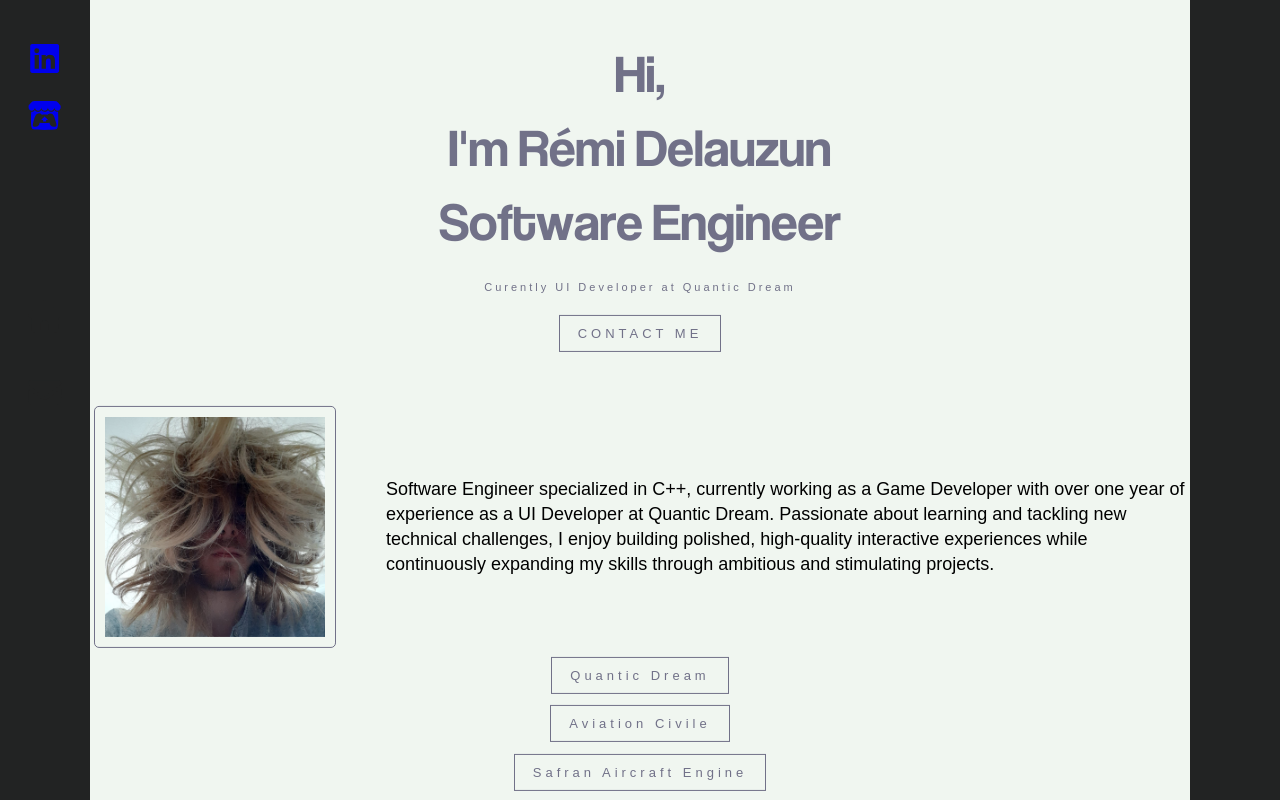
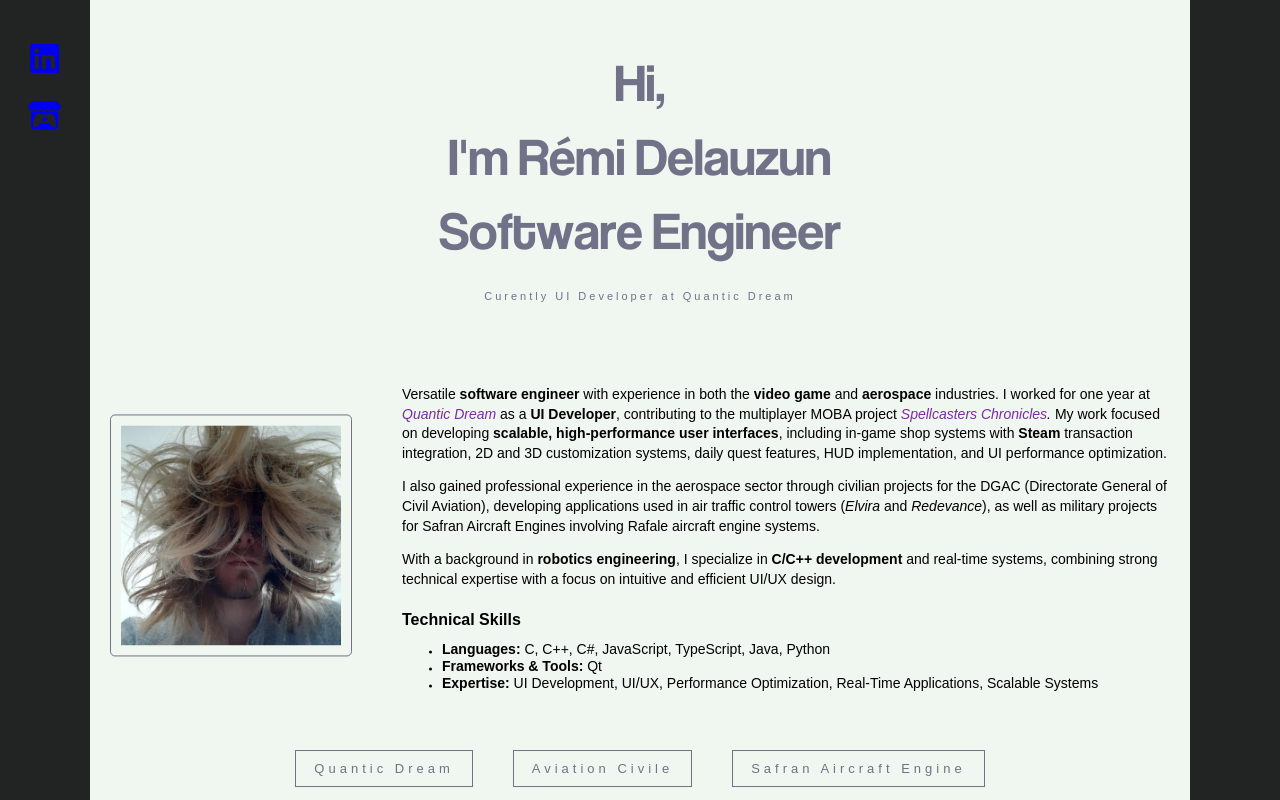
Before and after one commit to RemDel/Portfolio, a React (Create React App) app: page /project in a window 1280 px wide. Built offline with nearby package versions, Linux system fonts and the light colour scheme.

Commit message:
Update front page

```diff
--- a/src/components/Home/index.js
+++ b/src/components/Home/index.js
@@ -37,8 +37,7 @@
                         idx={15}/>
 
                 </h1>
-                <h2>Curently UI Developer at Quantic Dream</h2>
-                <Link to="/contact" className='flat-button' >CONTACT ME</Link>
+                <h2>Curently UI Developer at <a target="_blank" rel='noreferrer' href='https://www.quanticdream.com/'>Quantic Dream</a></h2>
 
                 <div>
                     <WhoAmI/>
@@ -46,15 +45,9 @@
 
                 <div className="container button-project">
                     <div>
-                        <div className="button-container">
-                            <Link to={"/project/quanticdream"} className='flat-button-project' >Quantic Dream</Link>
-                        </div>
-                        <div className="button-container">
-                            <Link to="/project/aviationcivile" className='flat-button-project' >Aviation Civile</Link>
-                        </div>
-                        <div className="button-container">
-                            <Link to="/project/safranaircraftengine" className='flat-button-project' >Safran Aircraft Engine</Link>
-                        </div>
+                        <Link to="/project/quanticdream" className='flat-button-project' >Quantic Dream</Link>
+                        <Link to="/project/aviationcivile" className='flat-button-project' >Aviation Civile</Link>
+                        <Link to="/project/safranaircraftengine" className='flat-button-project' >Safran Aircraft Engine</Link>
                     </div>
                 </div>
             </div>
@@ -71,6 +64,23 @@
     <Link to="/project/safranaircraftengine" className='flat-button-project' >Safran Aircraft Engine</Link>
 </div>
 
+
+
+
+                <Link to="/contact" className='flat-button' >CONTACT ME</Link>
+
+
+
+
+<div className="button-container">
+    <Link to={"/project/quanticdream"} className='flat-button-project' >Quantic Dream</Link>
+</div>
+<div className="button-container">
+    <Link to="/project/aviationcivile" className='flat-button-project' >Aviation Civile</Link>
+</div>
+<div className="button-container">
+    <Link to="/project/safranaircraftengine" className='flat-button-project' >Safran Aircraft Engine</Link>
+</div>
 */
 
 /*
--- a/src/components/Home/index.scss
+++ b/src/components/Home/index.scss
@@ -29,6 +29,11 @@
         animation: fadeIn 1s 0.2s backwards;
     }
 
+    a {
+        color: $secondary-color;
+        text-decoration: none;
+    }
+
     .flat-button {
         color: $bunhover-color;
         margin-top: 205px;
@@ -52,7 +57,7 @@
 }
 
 .button-project {
-    margin-top: 600px;
+    margin-top: 700px;
     width: 100%;
     height: auto;
     //display: flex;
@@ -77,6 +82,7 @@
         border: 1px solid $bunhover-color;
         animation: fadeIn 1s 0.6s backwards;
         white-space: nowrap;
+        margin: 20px;
 
         &:hover {
             color: $background-color;
--- a/src/components/WhoAmI/index.js
+++ b/src/components/WhoAmI/index.js
@@ -6,11 +6,30 @@
 
     <div className="container desc">
         <div className="text-zone">
+            <img className="img" src={profilePic} alt="profile"></img>
+            <div className="text-container">
+                <p>Versatile <b>software engineer</b> with experience in both the <b>video game</b> and <b>aerospace</b> industries. I worked for one year at
 
-            <img className="img" src={profilePic} alt="profile"></img>
-            <h4>
-                Software Engineer specialized in C++, currently working as a Game Developer with over one year of experience as a UI Developer at Quantic Dream. Passionate about learning and tackling new technical challenges, I enjoy building polished, high-quality interactive experiences while continuously expanding my skills through ambitious and stimulating projects.
-            </h4>
+                <em> <a target="_blank" rel='noreferrer' href='https://www.quanticdream.com/'>Quantic Dream</a> </em>
+
+                as a <b>UI Developer</b>, contributing to the multiplayer MOBA project
+
+                <em> <a target="_blank" rel='noreferrer' href='https://www.spellcasterschronicles.com/'>Spellcasters Chronicles</a>. </em>
+
+                My work focused on developing <b>scalable, high-performance user interfaces</b>, including in-game shop systems with <b>Steam</b> transaction integration, 2D and 3D customization systems, daily quest features, HUD implementation, and UI performance optimization.</p>
+
+                <p>I also gained professional experience in the aerospace sector through civilian projects for the DGAC (Directorate General of Civil Aviation), developing applications used in air traffic control towers (<em>Elvira</em> and <em>Redevance</em>), as well as military projects for Safran Aircraft Engines involving Rafale aircraft engine systems.</p>
+
+                <p>With a background in <b>robotics engineering</b>, I specialize in <b>C/C++ development</b> and real-time systems, combining strong technical expertise with a focus on intuitive and efficient UI/UX design.</p>
+
+                <h3>Technical Skills</h3>
+
+                <ul>
+                <li><p><b>Languages:</b> C, C++, C#, JavaScript, TypeScript, Java, Python</p></li>
+                <li><p><b>Frameworks & Tools:</b> Qt</p></li>
+                <li><p><b>Expertise:</b> UI Development, UI/UX, Performance Optimization, Real-Time Applications, Scalable Systems</p></li>
+                </ul>
+            </div>
         </div>
     </div>
     );
--- a/src/components/WhoAmI/index.scss
+++ b/src/components/WhoAmI/index.scss
@@ -11,6 +11,7 @@
         flex-direction: row;
         align-self: center;
         align-items: center;
+        //border: 1px solid $test-color;
 
         h1 {
             font-size: 53px;
@@ -30,12 +31,43 @@
             border-radius: 5px;
         }
 
-        h4 {
-            font-size: 18px;
+        .text-container {
+            //border: 1px solid $test-color;
+            width: 60%;
+        }
+
+        p {
+            font-size: 14px;
             color: $primary-color;
             font-family: sans-serif;
             font-weight: 300;
-            max-width: 800px;
+            text-align: left;
+        }
+
+        ul {
+            line-height: 3px;
+            color: $primary-color;
+        }
+
+        b {
+            font-size: 14px;
+            font-weight: bold;
+        }
+
+        a {
+            text-decoration: none;
+            font-size: 14px;
+            color: $tertiary-color;
+            font-family: sans-serif;
+            text-align: left;
+        }
+
+        h3 {
+            margin-top: 20px;
+            text-decoration: none;
+            font-size: 16px;
+            color: $primary-color;
+            font-family: sans-serif;
             text-align: left;
         }
     }
--- a/src/components/variables.module.scss
+++ b/src/components/variables.module.scss
@@ -9,7 +9,7 @@
 
 $primary-color: #000000;
 $secondary-color: #717188;
-$tertiary-color: #C58787;
+$tertiary-color: #7b2baa;
 $quaternary-color: #956479;
 $test-color: #ff00ff;
 
```
